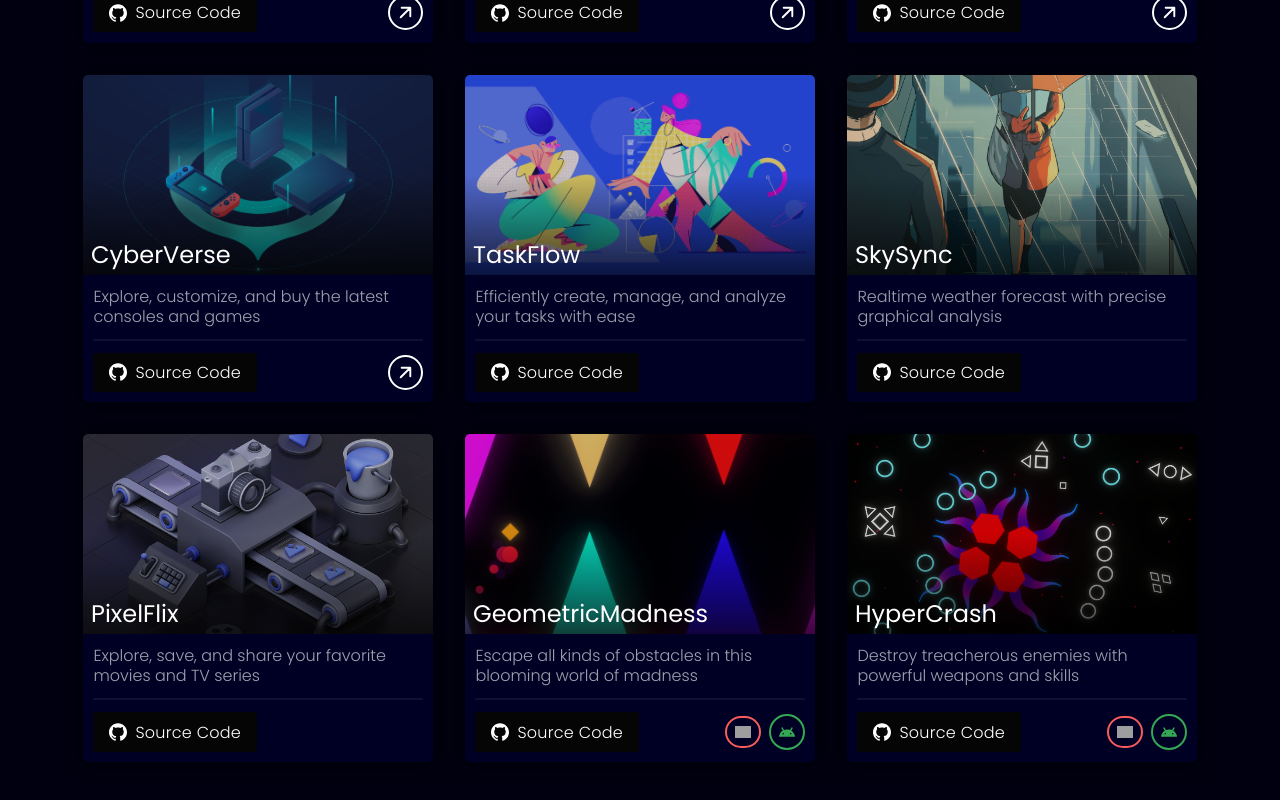
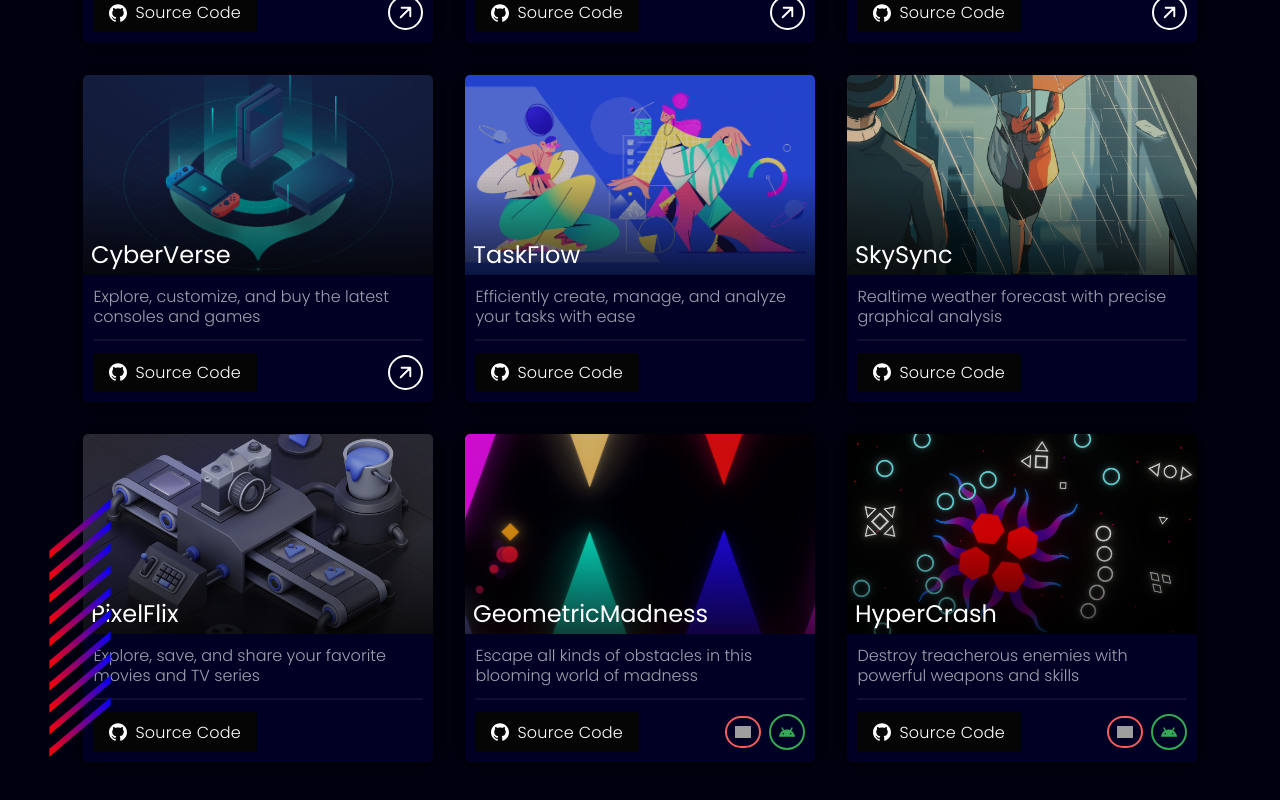
Before and after one commit to RyxnDmello/RyxnPortfolio, a React (Vite) app: page / in a window 1280 px wide. Shown: the part 2557-3357 px from the top of the page. Built offline with nearby package versions, Linux system fonts and the light colour scheme; grey boxes are pictures that could not be loaded.

Commit message:
Added Dashes Styling

```diff
--- a/src/components/Projects.tsx
+++ b/src/components/Projects.tsx
@@ -3,6 +3,7 @@ import { useState } from "react";
 import { options } from "../models/Options";
 import { projects } from "../models/Projects";
 
+import Dashes from "./decorations/Dashes";
 import Circles from "./decorations/Circles";
 
 import Title from "./Common/Title";
@@ -41,6 +42,7 @@ export default function Projects() {
       </div>
 
       <Circles />
+      <Dashes />
     </section>
   );
 }
--- a/src/components/Skills.tsx
+++ b/src/components/Skills.tsx
@@ -1,4 +1,6 @@
 import { domains } from "../models/Domains";
+
+import Circles from "./decorations/Circles";
 
 import Title from "./Common/Title";
 import Domain from "./Skills/Domain";
@@ -13,6 +15,8 @@ export default function Skills() {
           <Domain key={index} {...domain} />
         ))}
       </div>
+
+      <Circles />
     </section>
   );
 }
--- a/src/components/decorations/Circles.tsx
+++ b/src/components/decorations/Circles.tsx
@@ -1,4 +1,6 @@
-export default function Circles({ count = 6, direction = "column" }: ICircle) {
+import { IDecoration } from "../../interfaces/Decoration";
+
+export default function Circles({ count = 6, direction = "column" }: IDecoration) {
   return (
     <div className={`decoration circles ${direction}`}>
       {Array.from({ length: count }, () => {
@@ -7,8 +9,3 @@ export default function Circles({ count = 6, direction = "column" }: ICircle) {
     </div>
   );
 }
-
-interface ICircle {
-  count?: number;
-  direction?: "row" | "column";
-}
--- /dev/null
+++ b/src/components/decorations/Dashes.tsx
@@ -0,0 +1,14 @@
+import { IDecoration } from "../../interfaces/Decoration";
+
+export default function Dashes({
+  count = 10,
+  direction = "column",
+}: IDecoration) {
+  return (
+    <div className={`decoration dashes ${direction}`}>
+      {Array.from({ length: count }, () => {
+        return <div className="dash"></div>;
+      })}
+    </div>
+  );
+}
--- a/src/css/decorations.css
+++ b/src/css/decorations.css
@@ -2,18 +2,25 @@
 /*---------------- DECORATIONS ----------------*/
 /*---------------------------------------------*/
 
-/*-------------------------------------*/
-/*-------------- CIRCLES --------------*/
-/*-------------------------------------*/
-
-.circles {
-  grid-template-columns: auto;
+.decoration {
   justify-content: center;
   align-items: center;
   position: absolute;
   display: grid;
   gap: 0.5rem;
 }
+
+.column {
+  grid-template-columns: auto;
+}
+
+.row {
+  grid-auto-flow: column;
+}
+
+/*-------------------------------------*/
+/*-------------- CIRCLES --------------*/
+/*-------------------------------------*/
 
 .circle {
   border: 2.25px solid;
@@ -30,6 +37,22 @@
   border-color: #ff0025;
 }
 
+/*------------------------------------*/
+/*-------------- DASHES --------------*/
+/*------------------------------------*/
+
+.dashes {
+  gap: 1rem;
+}
+
+.dash {
+  background-image: linear-gradient(45deg, #ff0000, #0000ff);
+  transform: skew(-40deg);
+  rotate: -40deg;
+  width: 80px;
+  height: 6px;
+}
+
 /*----------------------------------------*/
 /*-------------- END OF CSS --------------*/
 /*----------------------------------------*/
--- a/src/css/home/projects.css
+++ b/src/css/home/projects.css
@@ -302,6 +302,11 @@
   top: 15rem;
 }
 
+#projects .dashes {
+  bottom: 6rem;
+  left: 2.5rem;
+}
+
 /*---------------------------------------*/
 /*------------- TRANSITIONS -------------*/
 /*---------------------------------------*/
--- a/src/css/home/skills.css
+++ b/src/css/home/skills.css
@@ -152,6 +152,14 @@
 }
 
 /*---------------------------------------*/
+/*------------- DECORATIONS -------------*/
+/*---------------------------------------*/
+
+#skills .circles {
+  left: 4.5rem;
+}
+
+/*---------------------------------------*/
 /*------------- TRANSITIONS -------------*/
 /*---------------------------------------*/
 
--- /dev/null
+++ b/src/interfaces/Decoration.ts
@@ -0,0 +1,4 @@
+export interface IDecoration {
+  count?: number;
+  direction?: "row" | "column";
+}
```
